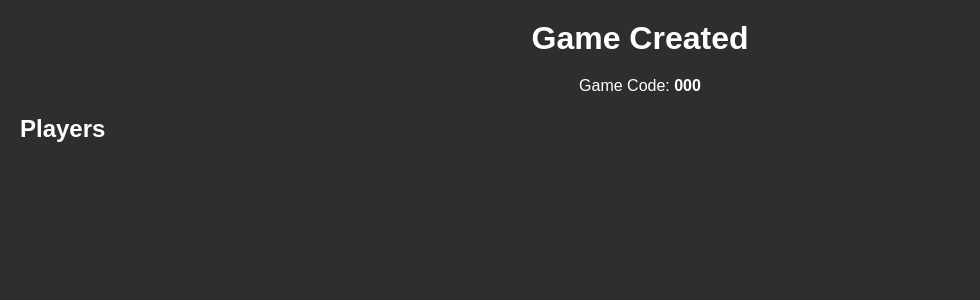
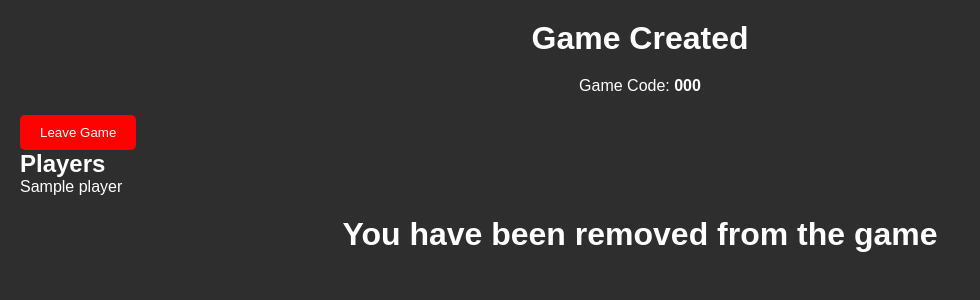
Before and after one commit to FrancoisVolschenk/WebMafia, a Django app: template mafia/web_ui/templates/web_ui/game_detail.html in a window 1280 px wide. Shown: the top 300 px of the page, without its empty margins (0-980 px from the left). Run offline with Django 4.2, Linux system fonts and the light colour scheme; the template is opened without the code that fills it: values that come from a table or form of the project are taken from there, others are empty; tables that the repository leaves empty hold one stand-in row (values such as "Sample post").

Commit message:
Finished functionality for removing players from lobby and allowing players to leave on their own

```diff
--- a/mafia/web_ui/templates/web_ui/create_game.html
+++ b/mafia/web_ui/templates/web_ui/create_game.html
@@ -35,12 +35,14 @@
 
 		function removePlayer(playerID)
 		{
-			fetch("{% url 'remove_player' %}" + `?player_id=${playerID}`)
+			fetch("{% url 'remove_player' %}?"+ new URLSearchParams({
+													player_id: playerID,
+												}).toString())
 			.then(response => response.json())
 			.then(data => {
 				if(data.status == "success")
 				{
-					alert("Player has been removed from the game");
+					//alert("Player has been removed from the game");
 				}else
 				{
 					alert("Player could not be removed");
--- a/mafia/web_ui/templates/web_ui/game_detail.html
+++ b/mafia/web_ui/templates/web_ui/game_detail.html
@@ -5,6 +5,12 @@
 			fetch("{% url 'get_players' game.code %}")
 			.then(response => response.json())
 			.then(data => {
+				if(!data.participating)
+				{
+					let roleDisplay = document.getElementById("role_display");
+					roleDisplay.innerHTML = "<b><h1>You have been removed from the game</h1><br></b>";
+				}else
+				{
 					let playersList = document.getElementById("players-list");
 					playersList.innerHTML = "";
 					data.players.forEach(player => {
@@ -14,9 +20,11 @@
 					});
 					if(data.started)
 					{
+						document.getElementById("btnLeaveGame").hidden = true;
 						fetchRole();
 					}else{
 						setTimeout(fetchPlayers, 5000);
+					}
 				}
 			});
 		}
@@ -30,12 +38,29 @@
 			});
 		}
 
+		function removePlayer()
+		{
+			fetch("{% url 'remove_player' %}")
+			.then(response => response.json())
+			.then(data => {
+				if(data.status == "success")
+				{
+					let roleDisplay = document.getElementById("role_display");
+					roleDisplay.innerHTML = "<b><h1>You have left the game</h1><br></b>";
+				}else
+				{
+					alert("You could not leave the game");
+				}
+			});
+		}
+
 		fetchPlayers();
 		//setInterval(fetchPlayers, 5000); // Fetch players every 5 seconds
 	</script>
 
     <h1>Game Created</h1>
     <p>Game Code: <strong>{{ game.code }}</strong></p>
+	<button id="btnLeaveGame" onclick="removePlayer();">Leave Game</button>
     <h2>Players</h2>
     <ul id="players-list">
         {% for player in players %}
--- a/mafia/web_ui/views.py
+++ b/mafia/web_ui/views.py
@@ -65,6 +65,8 @@ def join_game(request):
 
 def game_detail(request, game_code):
     try:
+        if request.session.get("id", -1) == -2:
+            raise Exception
         game = Game.objects.get(code=game_code, ended=False)
         players = game.player_set.all()
         return render(request, 'web_ui/game_detail.html', {'game': game, 'players': players})
@@ -118,10 +120,15 @@ def distribute_roles(game, selected_roles, num_mafia):
             player.save()
 
 def remove_player(request):
-    player_id = request.GET.get("player_id", -1)
+    player_id = request.GET.get("player_id", int(request.session.get("id", -1)))
     try:
-        player = Players.objects.get(id = player_id)
+        player = Player.objects.get(id = player_id)
         player.delete()
+        if player_id == request.session.get("id", -10):
+            if request.session.get("id", None) is not None:
+                request.session["id"] = -2
+            if request.session.get("game_code", None) is not None:
+                del request.session["game_code"]
         return JsonResponse({"status": "success"})
     except:
         return JsonResponse({"status": "failed"})
@@ -144,10 +151,18 @@ def reset(request, game_code):
 
 def get_players(request, game_code):
     try:
+        requestor = request.session.get("id", -2)
         game = Game.objects.get(code=game_code, ended=False)
         players = Player.objects.filter(game = game, is_host = False)
-        player_data = [{"id": player.id, "name": player.name, "role": player.role.name} for player in players]
-        return JsonResponse({"players": player_data, "started": game.started, "count": len(players)})
+        player_data = []
+        still_in = verify_host(request)
+        for player in players:
+            player_data.append({"id": player.id, "name": player.name, "role": player.role.name})
+            if player.id == requestor:
+                still_in = True
+        if not still_in:
+            request.session["id"] = -2
+        return JsonResponse({"players": player_data, "started": game.started, "count": len(players), "participating": still_in})
     except:
         return JsonResponse({"msg": "Game code not recognised"})
 
```
Lines whose indentation alone changed are shown as unchanged.
